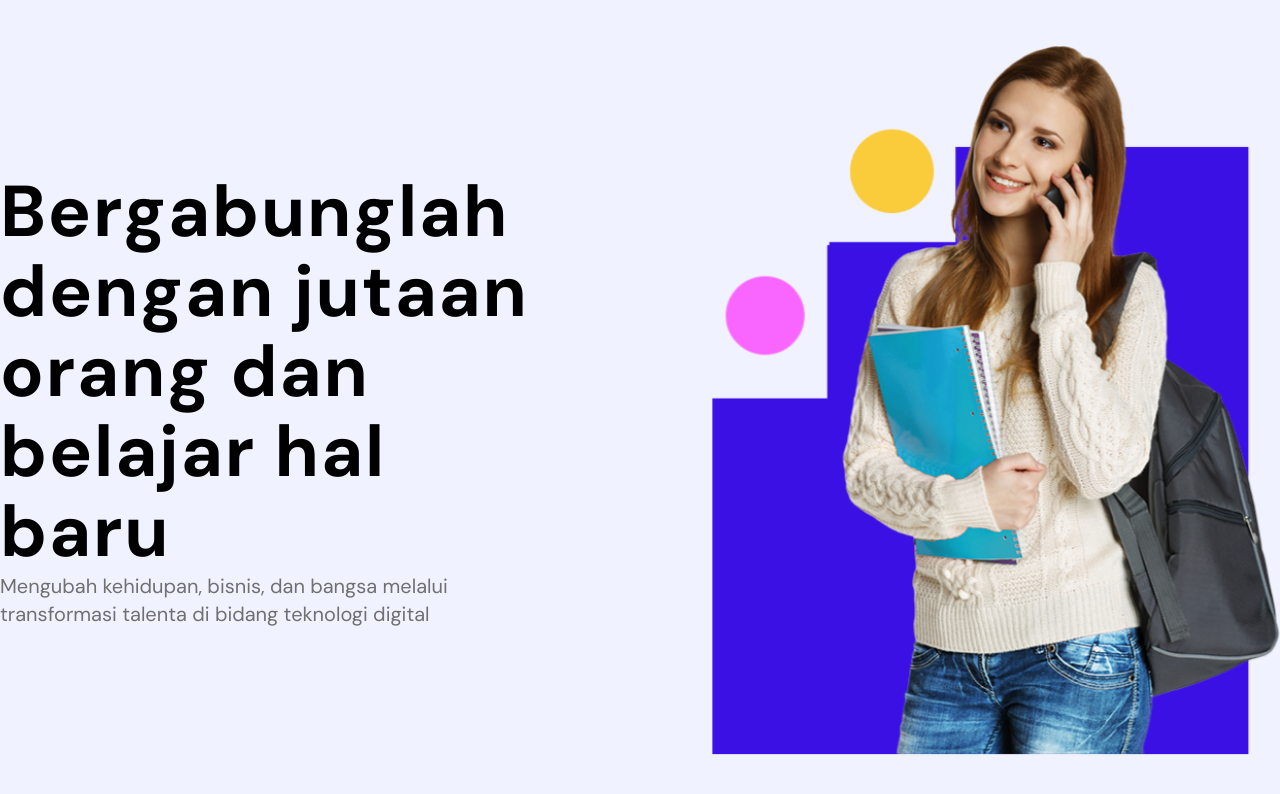
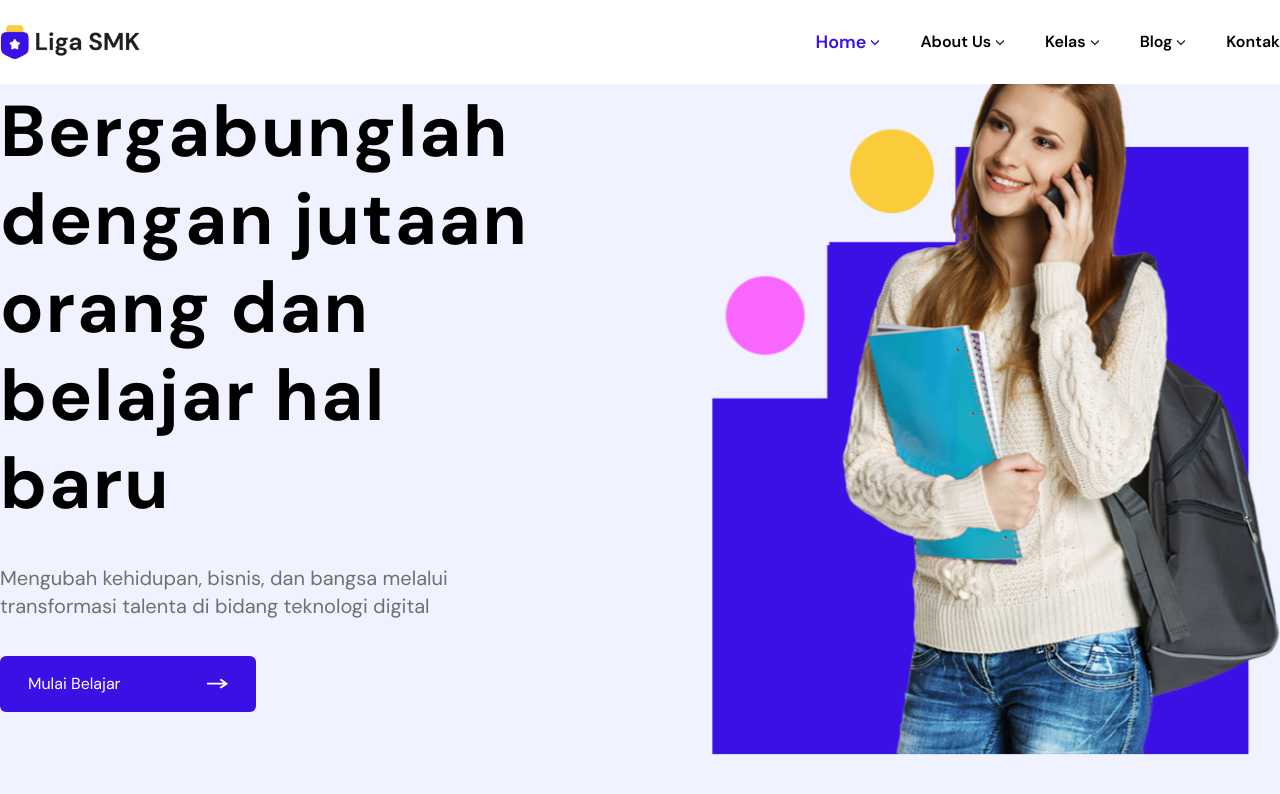
Before and after one commit to norman-andrians/phase-1-slicing-brawl, a website: page public/index.html in a window 1280 px wide. Drawn offline with Linux system fonts and the light colour scheme.

Commit message:
tamahkan hero

```diff
--- a/public/index.html
+++ b/public/index.html
@@ -10,11 +10,68 @@
     <link rel="stylesheet" href="style.css">
 </head>
 <body>
+    <nav class="bg-white fixed w-screen">
+        <div class="flex justify-between items-center base-container mx-auto py-6">
+            <picture>
+                <a href="/">
+                    <img src="./assets/logo-ligasmk-dark.png" alt="Liga SMK">
+                </a>
+            </picture>
+            <div class="flex gap-10 font-dm-sans font-semibold">
+                <a href="#" class="nav-item no-underline">
+                    <div class="text-primary text-lg">Home</div>
+                    <div>
+                        <svg width="10" height="15" viewBox="0 0 10 15" fill="#3A10E5" xmlns="http://www.w3.org/2000/svg">
+                            <g clip-path="url(#clip0_1_591)">
+                                <path
+                                    d="M4.70123 10.1868L0.654358 6.16724C0.490295 6.00317 0.490295 5.84823 0.654358 5.70239L1.17389 5.15552C1.33795 5.00968 1.4929 5.00968 1.63873 5.15552L4.91998 8.40942L8.20123 5.15552C8.34707 5.00968 8.50201 5.00968 8.66608 5.15552L9.18561 5.70239C9.34967 5.84823 9.34967 6.00317 9.18561 6.16724L5.13873 10.1868C4.9929 10.3326 4.84707 10.3326 4.70123 10.1868Z"
+                                    fill="#3A10E5" />
+                            </g>
+                            <defs>
+                                <clipPath id="clip0_1_591">
+                                    <rect width="8.75" height="14" fill="white" transform="matrix(1 0 0 -1 0.531311 14.6711)" />
+                                </clipPath>
+                            </defs>
+                        </svg>
+                    </div>
+                </a>
+                <a href="#" class="nav-item">
+                    <div class="text-base">About Us</div>
+                    <div>
+                        <img src="./assets/icon-arrow-bottom.svg" />
+                    </div>
+                </a>
+                <a href="#" class="nav-item">
+                    <div class="text-base">Kelas</div>
+                    <div>
+                        <img src="./assets/icon-arrow-bottom.svg" />
+                    </div>
+                </a>
+                <a href="#" class="nav-item">
+                    <div class="text-base">Blog</div>
+                    <div>
+                        <img src="./assets/icon-arrow-bottom.svg" />
+                    </div>
+                </a>
+                <a href="#" class="nav-item">
+                    <div class="text-base">Kontak</div>
+                </a>
+            </div>
+        </div>
+    </nav>
     <section class="bg-primary-bg h-screen font-dm-sans grid items-center">
         <div class="base-container flex flex-nowrap justify-between mx-auto items-center gap-36">
-            <header class="basis-1/2">
-                <h1 class="text-7xl font-bold leading-[5rem] tracking-wide">Bergabunglah dengan jutaan orang dan belajar hal baru</h1>
+            <header class="basis-1/2 flex flex-col gap-9">
+                <h1 class="text-7xl font-bold leading-[5.5rem] tracking-wide">Bergabunglah dengan jutaan orang dan belajar hal baru</h1>
                 <p class="text-xl text-tertiary">Mengubah kehidupan, bisnis, dan bangsa melalui transformasi talenta di bidang teknologi digital</p>
+                <button class="btn-primary font-dm-sans flex flex-row items-center justify-between">
+                    <div>
+                        Mulai Belajar
+                    </div>
+                    <div>
+                        <img src="./assets/icon-arrowlong-right.svg" />
+                    </div>
+                </button>
             </header>
             <picture class="basis-1/2">
                 <img src="./assets/shape-diagram.png" class="w-full h-auto" alt="Woman in shape diagram">
--- a/src/main.css
+++ b/src/main.css
@@ -6,4 +6,16 @@
     .base-container {
         @apply w-[1280px];
     }
+    .btn-primary {
+        @apply bg-primary text-white w-64 text-left rounded-md py-4 px-7;
+    }
+    .nav-item {
+        @apply flex items-center gap-1 hover:opacity-80 transition;
+    }
 }
+
+@layer utilities {
+    .fill-all-primary, .fill-all-primary > * {
+        @apply fill-primary;
+    }
+}
```
Also changed, not shown: public/style.css.
